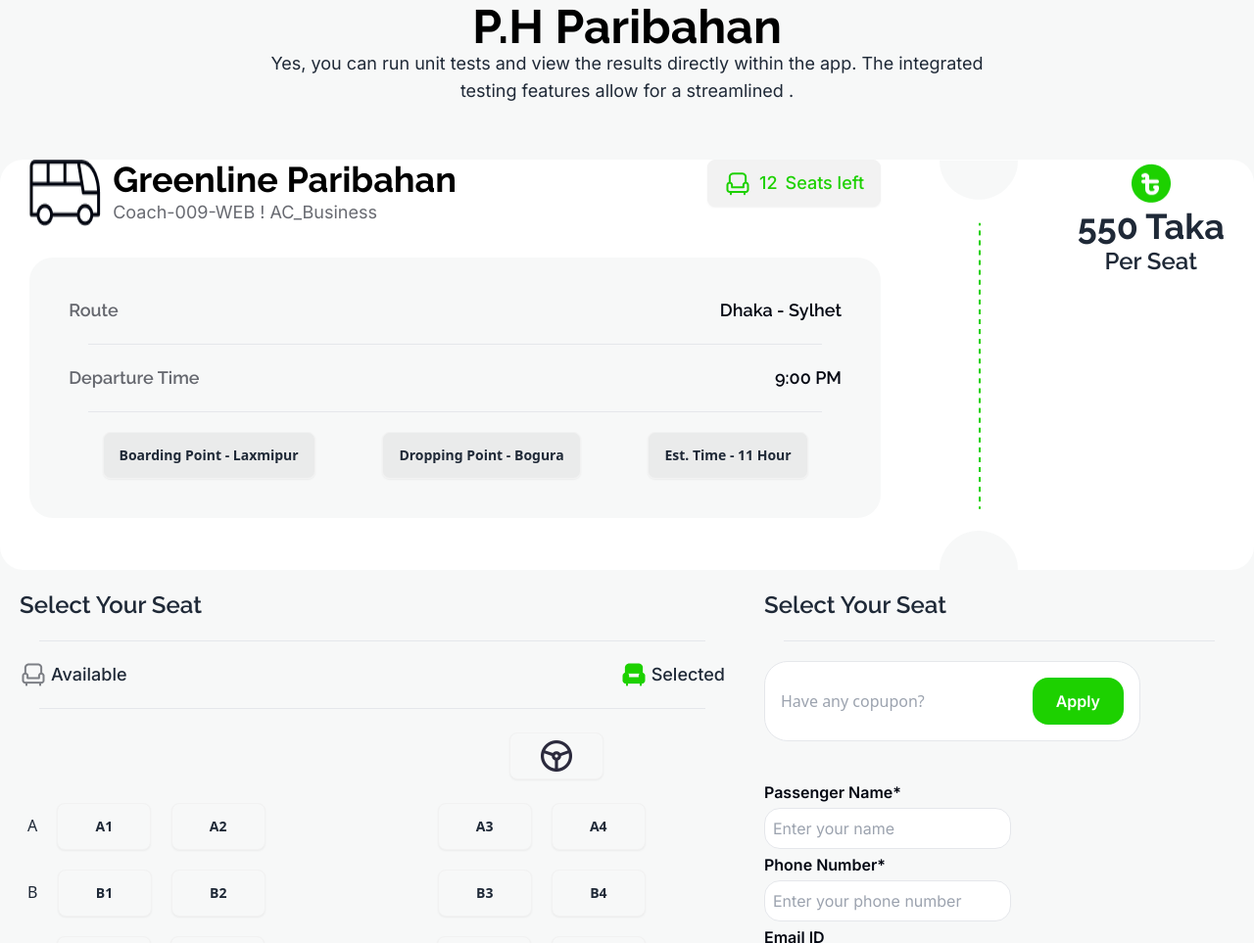
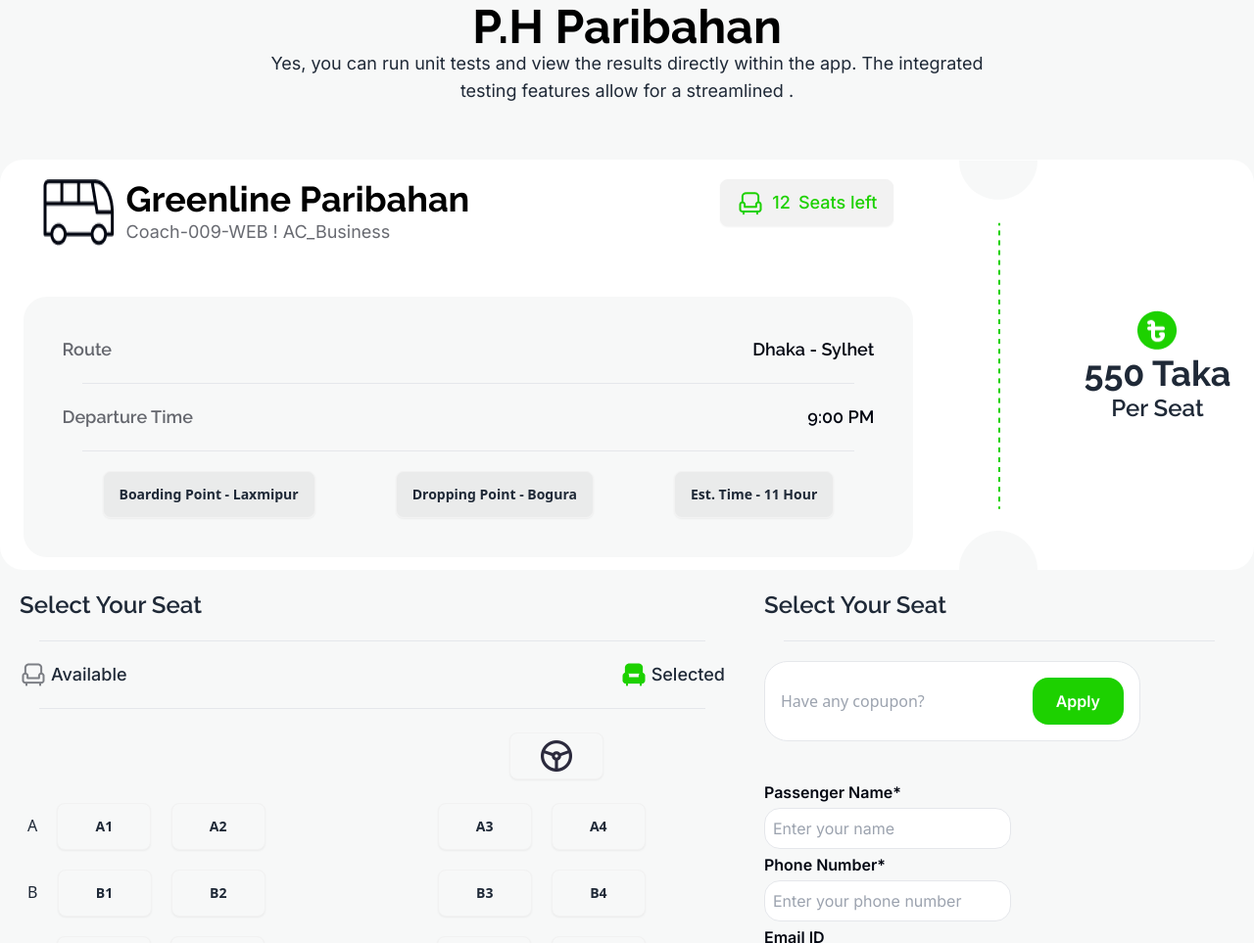
Before and after one commit to myselfhridoy/PH-B9-A5, a plain HTML site: page index.html in a window 1280 px wide. Shown: the part 1373-2336 px from the top of the page at 98% size. Drawn offline with nearby package versions, Linux system fonts and the light colour scheme.

Commit message:
Assignment Done, last check before submit

```diff
--- a/index.html
+++ b/index.html
@@ -141,7 +141,7 @@
                 </div>
                 <div class="flex flex-row justify-center justify-around bg-[#FFFFFF] rounded-3xl">
                     <div>
-                        <div class="flex flex-row justify-between gap-64">
+                        <div class="flex flex-row justify-between gap-64 p-5">
                             <div class="flex flex-row gap-3">
                                 <img src="images/bus-logo.png" alt="">
                                 <div>
@@ -181,7 +181,7 @@
                         <img src="images/info-devider.png" alt="">
                     </div>
 
-                    <div class="flex flex-col font-raleway items-center">
+                    <div class="flex flex-col font-raleway items-center justify-center">
                         <img class="w-12 h-12" src="images/fare.png" alt="">
                         <h2 class="text-4xl font-bold">550 Taka</h2>
                         <p class="text-2xl font-semibold">Per Seat</p>
--- a/scripts/ticket.js
+++ b/scripts/ticket.js
@@ -235,6 +235,8 @@ function showSuccessSection() {
     homeSection.classList.add('hidden');
     const successSection = document.getElementById("successSection");
     successSection.classList.remove('hidden');
+    const seatList = document.getElementById("seatList");
+    seatList.classList.remove('hidden');
 }
 
 
@@ -243,4 +245,5 @@ function showHomeSection() {
     homeSection.classList.remove('hidden');
     const successSection = document.getElementById("successSection");
     successSection.classList.add('hidden');
+
 }
```
